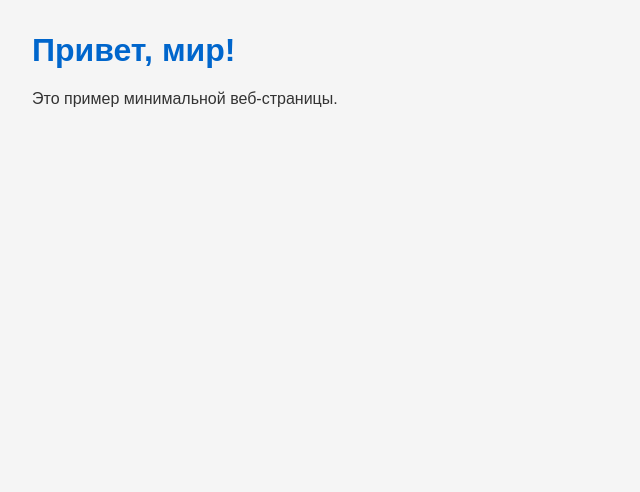
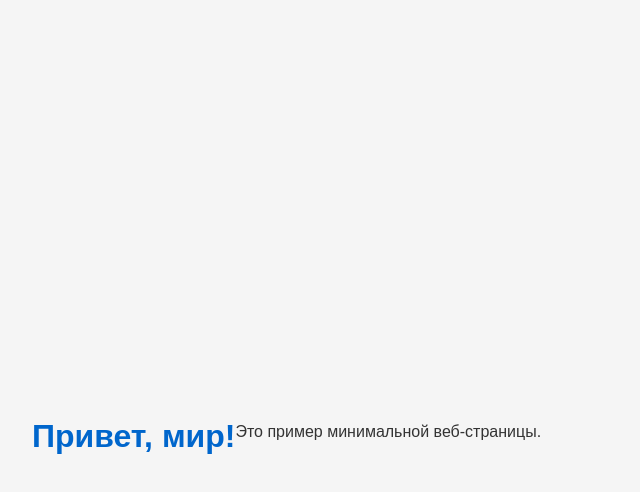
Before and after one commit to Terexi110/mipt-dev-tools-git, a plain HTML site: page index.html in a window 1280 px wide. Shown: the whole page, without its empty margins (0-640 px from the left). Drawn offline with Linux system fonts and the light colour scheme.

Commit message:
Add basic styles

```diff
--- a/style.css
+++ b/style.css
@@ -3,8 +3,13 @@ body {
   margin: 2rem;
   background-color: #f5f5f5;
   color: #333;
+  min-height: 100vh;
+  display: flex;
+  align-items: center;
 }
 
 h1 {
   color: #0066cc;
+  font-size: 2rem;
+  margin-bottom: 0.75rem;
 }
```
